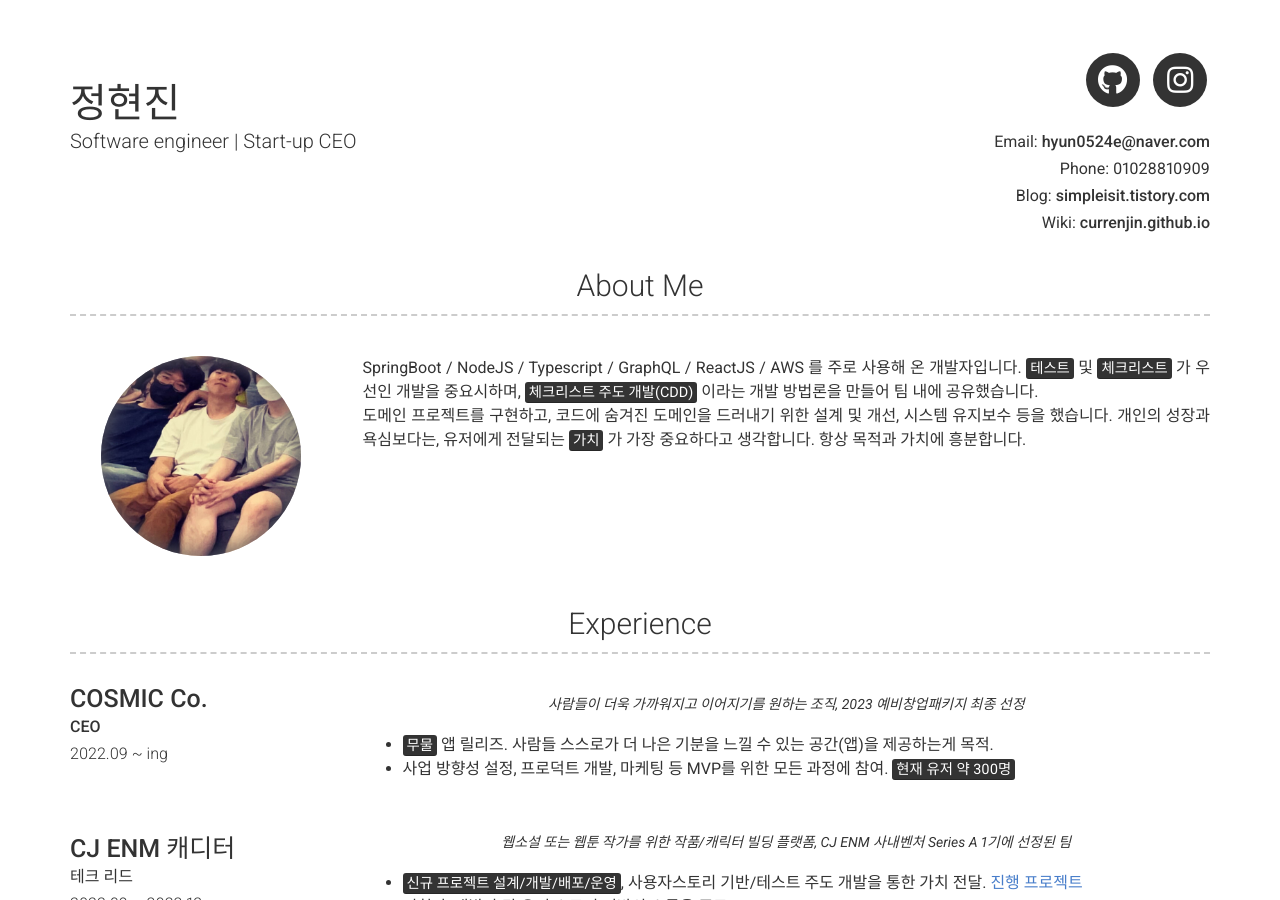
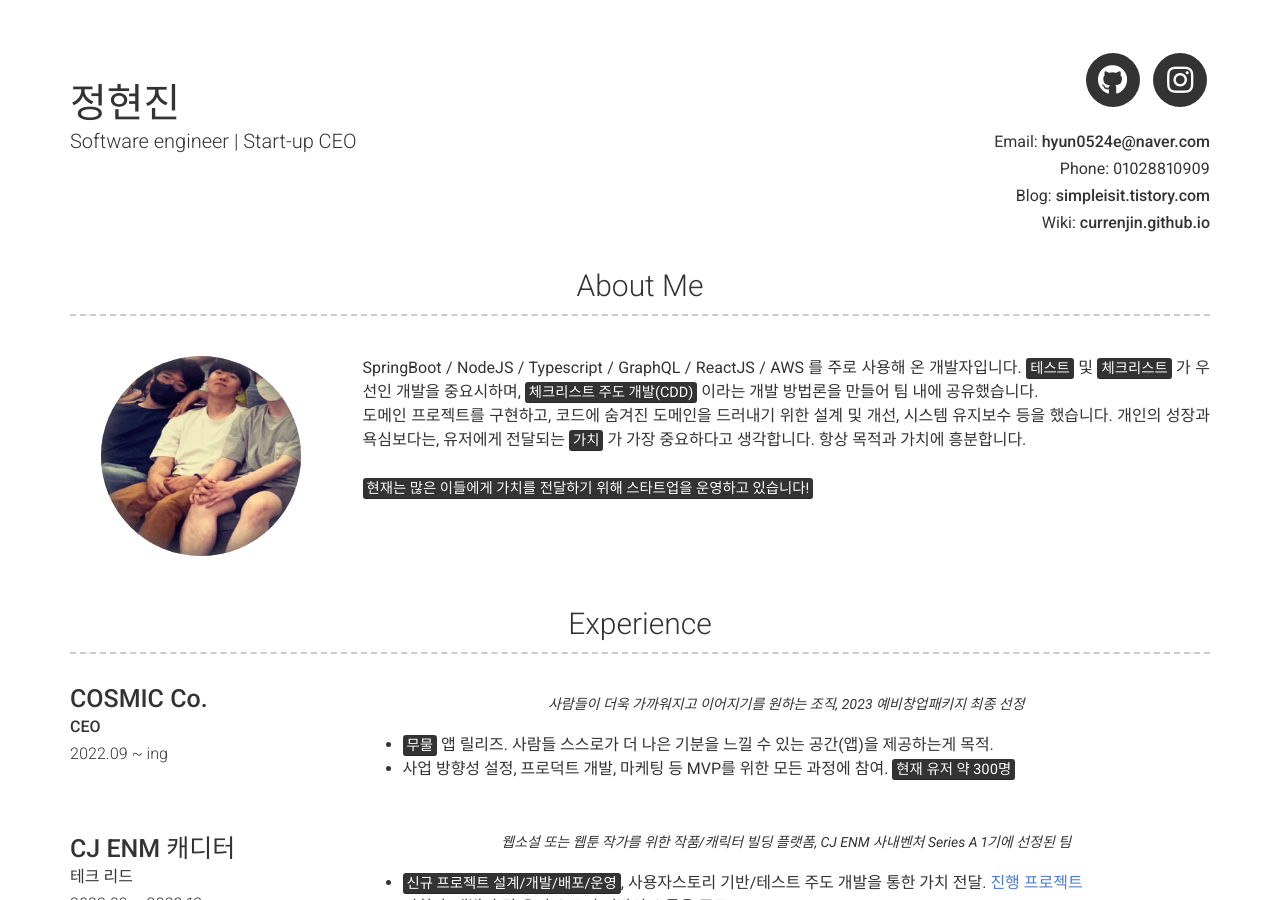
Before and after one commit to currenjin/resume, a Jekyll site: the page built from index.md, in a window 1280 px wide and 900 px high. Built offline with Jekyll 4.4.1, drawn with Linux system fonts in a browser that asks for light colours; nearby versions of some CDN libraries.

Commit message:
update: about_content

```diff
--- a/_config.yml
+++ b/_config.yml
@@ -55,7 +55,9 @@ instagram_username: currenjin
 about_profile_image: images/profile.jpeg
 about_content: |
   SpringBoot / NodeJS / Typescript / GraphQL / ReactJS / AWS 를 주로 사용해 온 개발자입니다. <mark>테스트</mark> 및 <mark>체크리스트</mark> 가 우선인 개발을 중요시하며, <mark>체크리스트 주도 개발(CDD)</mark> 이라는 개발 방법론을 만들어 팀 내에 공유했습니다.<br>
-  도메인 프로젝트를 구현하고, 코드에 숨겨진 도메인을 드러내기 위한 설계 및 개선, 시스템 유지보수 등을 했습니다. 개인의 성장과 욕심보다는, 유저에게 전달되는 <mark>가치</mark> 가 가장 중요하다고 생각합니다. 항상 목적과 가치에 흥분합니다.
+  도메인 프로젝트를 구현하고, 코드에 숨겨진 도메인을 드러내기 위한 설계 및 개선, 시스템 유지보수 등을 했습니다. 개인의 성장과 욕심보다는, 유저에게 전달되는 <mark>가치</mark> 가 가장 중요하다고 생각합니다. 항상 목적과 가치에 흥분합니다.<br>
+  <br>
+  <mark>현재는 많은 이들에게 가치를 전달하기 위해 스타트업을 운영하고 있습니다!</mark>
 
 content:
   - title: Experience
```
